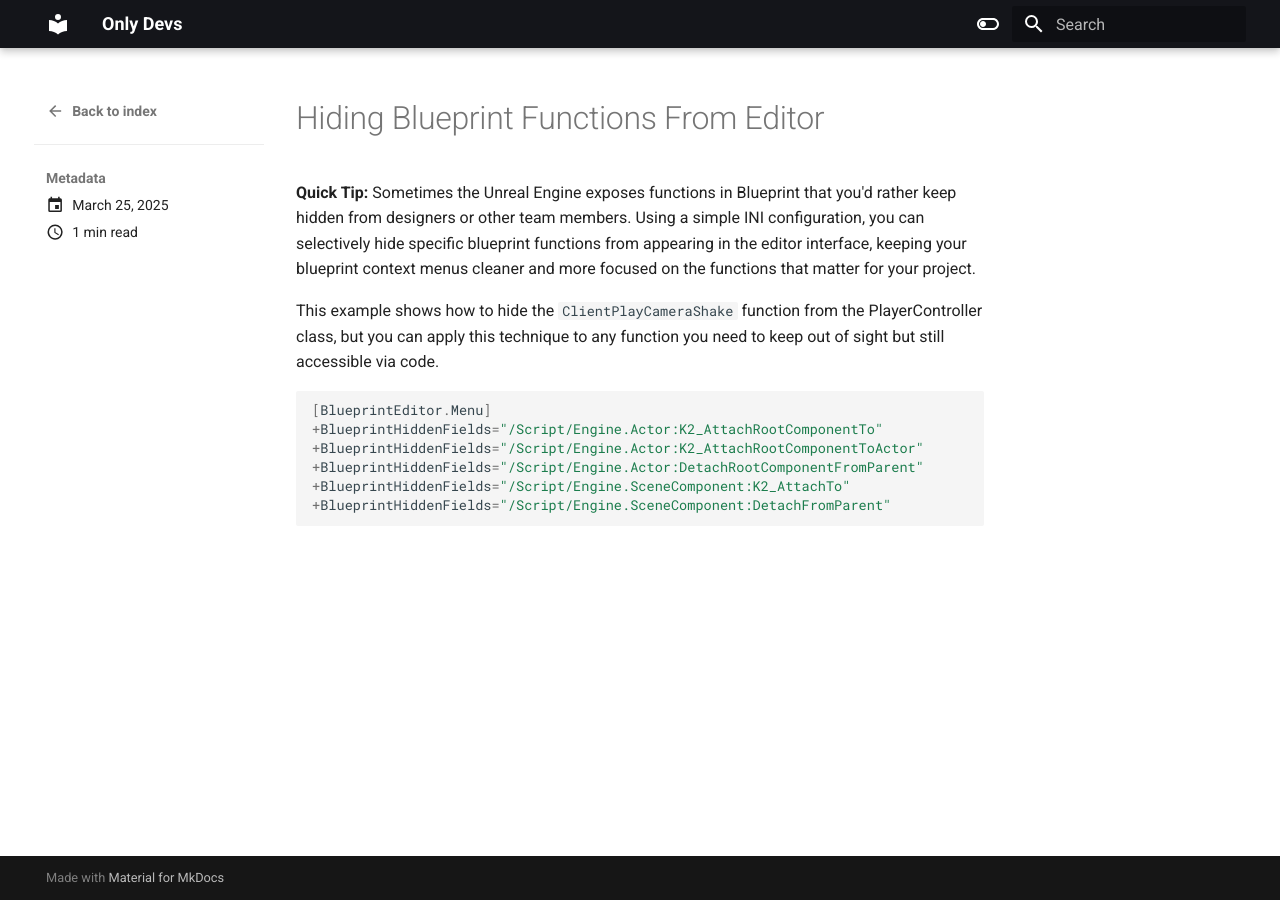
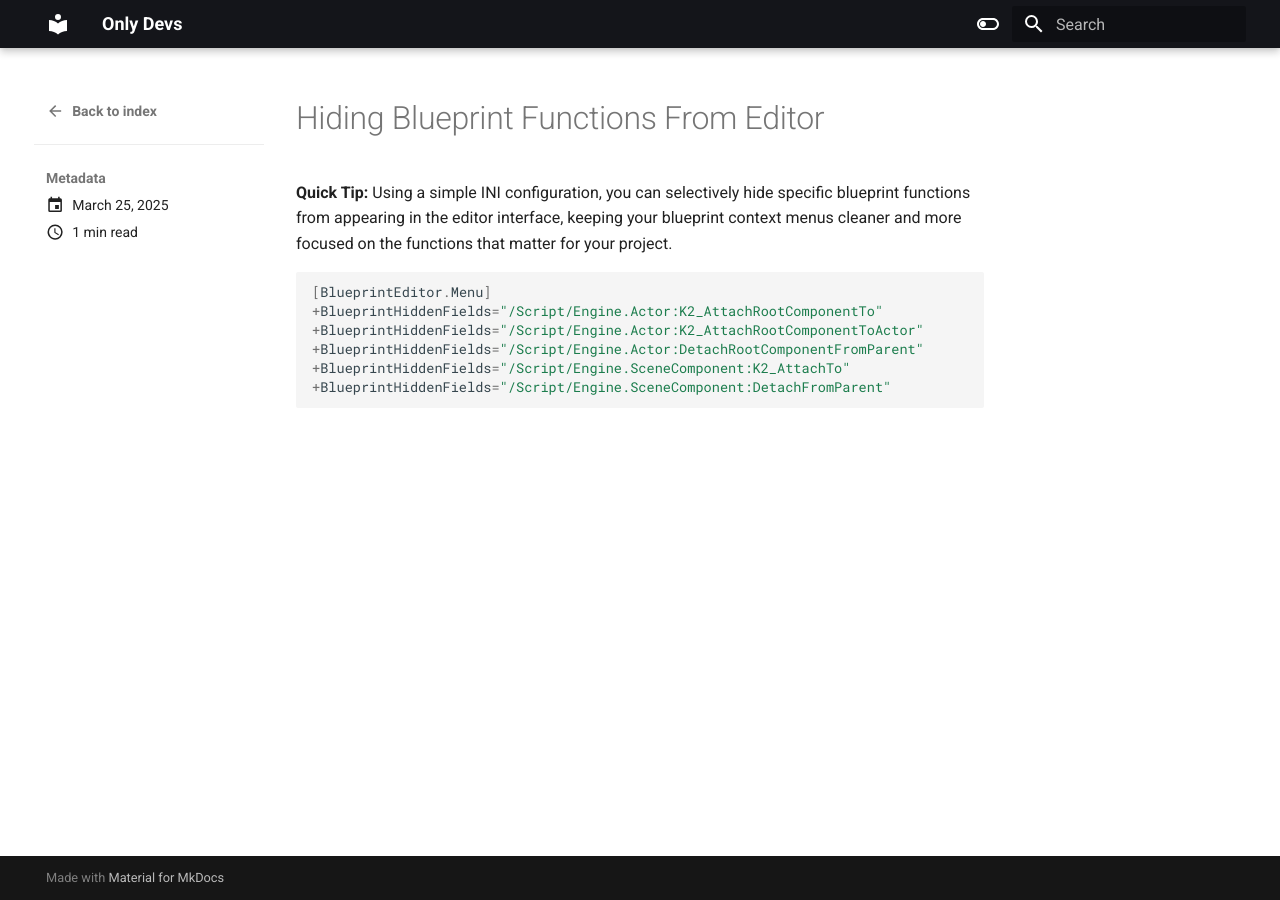
Before and after one commit to samaursa/OnlyDevs, an MkDocs documentation site: the page built from docs/blog/posts/Hiding Blueprint Functions From Editor.md, in a window 1280 px wide. Built offline with MkDocs 1.6.1 and Material for MkDocs 9.7.7, drawn with Linux system fonts in a browser that asks for light colours.

Commit message:
vault backup: 2025-03-25 19:15:30

````diff
--- a/docs/blog/posts/Hiding Blueprint Functions From Editor.md
+++ b/docs/blog/posts/Hiding Blueprint Functions From Editor.md
@@ -6,9 +6,7 @@ tags:
   - editor
   - blueprint
 ---
-**Quick Tip:** Sometimes the Unreal Engine exposes functions in Blueprint that you'd rather keep hidden from designers or other team members. Using a simple INI configuration, you can selectively hide specific blueprint functions from appearing in the editor interface, keeping your blueprint context menus cleaner and more focused on the functions that matter for your project.
-
-This example shows how to hide the `ClientPlayCameraShake` function from the PlayerController class, but you can apply this technique to any function you need to keep out of sight but still accessible via code.
+**Quick Tip:** Using a simple INI configuration, you can selectively hide specific blueprint functions from appearing in the editor interface, keeping your blueprint context menus cleaner and more focused on the functions that matter for your project.
 
 ```cpp
 [BlueprintEditor.Menu]
````
